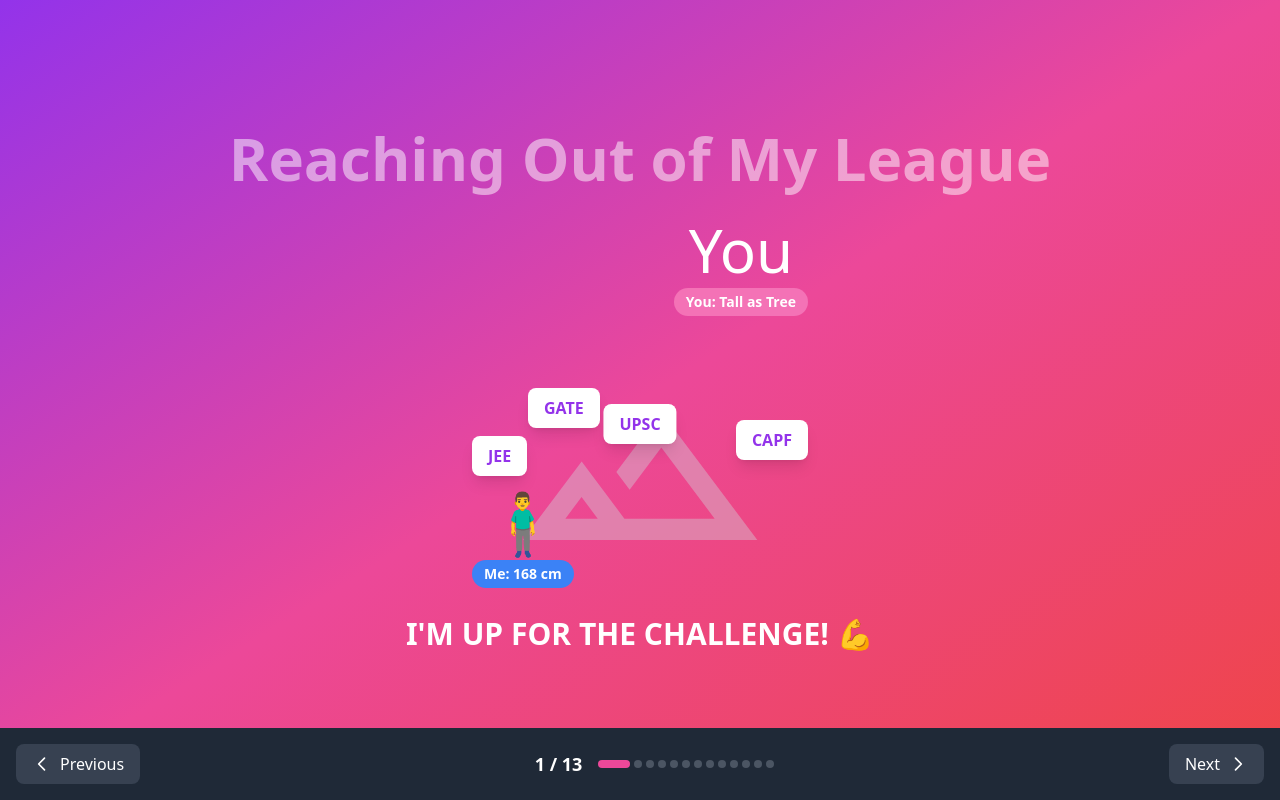
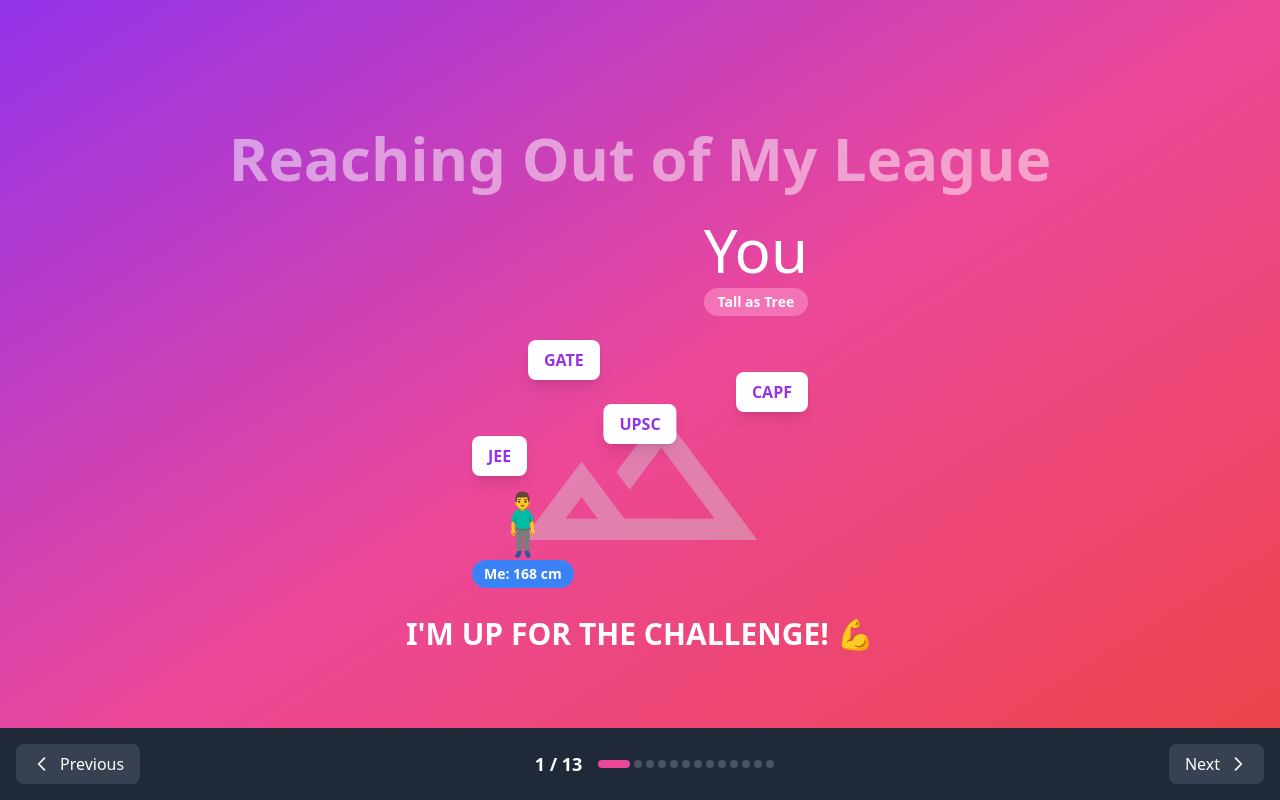
Before and after one commit to Gaurav000010/why-date-me, a plain HTML site: page index.html in a window 1280 px wide. Drawn offline with nearby package versions, Linux system fonts and the light colour scheme.

Commit message:
Update index.html

```diff
--- a/index.html
+++ b/index.html
@@ -73,10 +73,10 @@
                     <div class="absolute bottom-40 left-1/2 transform -translate-x-1/2 bg-white text-purple-600 px-4 py-2 rounded-lg font-bold shadow-lg text-sm md:text-base">
                         UPSC
                     </div>
-                    <div class="absolute bottom-36 right-1/4 bg-white text-purple-600 px-4 py-2 rounded-lg font-bold shadow-lg text-sm md:text-base">
+                    <div class="absolute bottom-48 right-1/4 bg-white text-purple-600 px-4 py-2 rounded-lg font-bold shadow-lg text-sm md:text-base">
                         CAPF
                     </div>
-                    <div class="absolute bottom-44 left-1/3 bg-white text-purple-600 px-4 py-2 rounded-lg font-bold shadow-lg text-sm md:text-base">
+                    <div class="absolute bottom-56 left-1/3 bg-white text-purple-600 px-4 py-2 rounded-lg font-bold shadow-lg text-sm md:text-base">
                         GATE
                     </div>
 
@@ -92,7 +92,7 @@
                     <div class="absolute top-0 right-1/4 text-center">
                         <div class="text-4xl md:text-6xl mb-2">You</div>
                         <div class="bg-pink-400 px-3 py-1 rounded-full text-xs md:text-sm font-bold">
-                            You: Tall as Tree
+                            Tall as Tree
                         </div>
                     </div>
                 </div>
```
